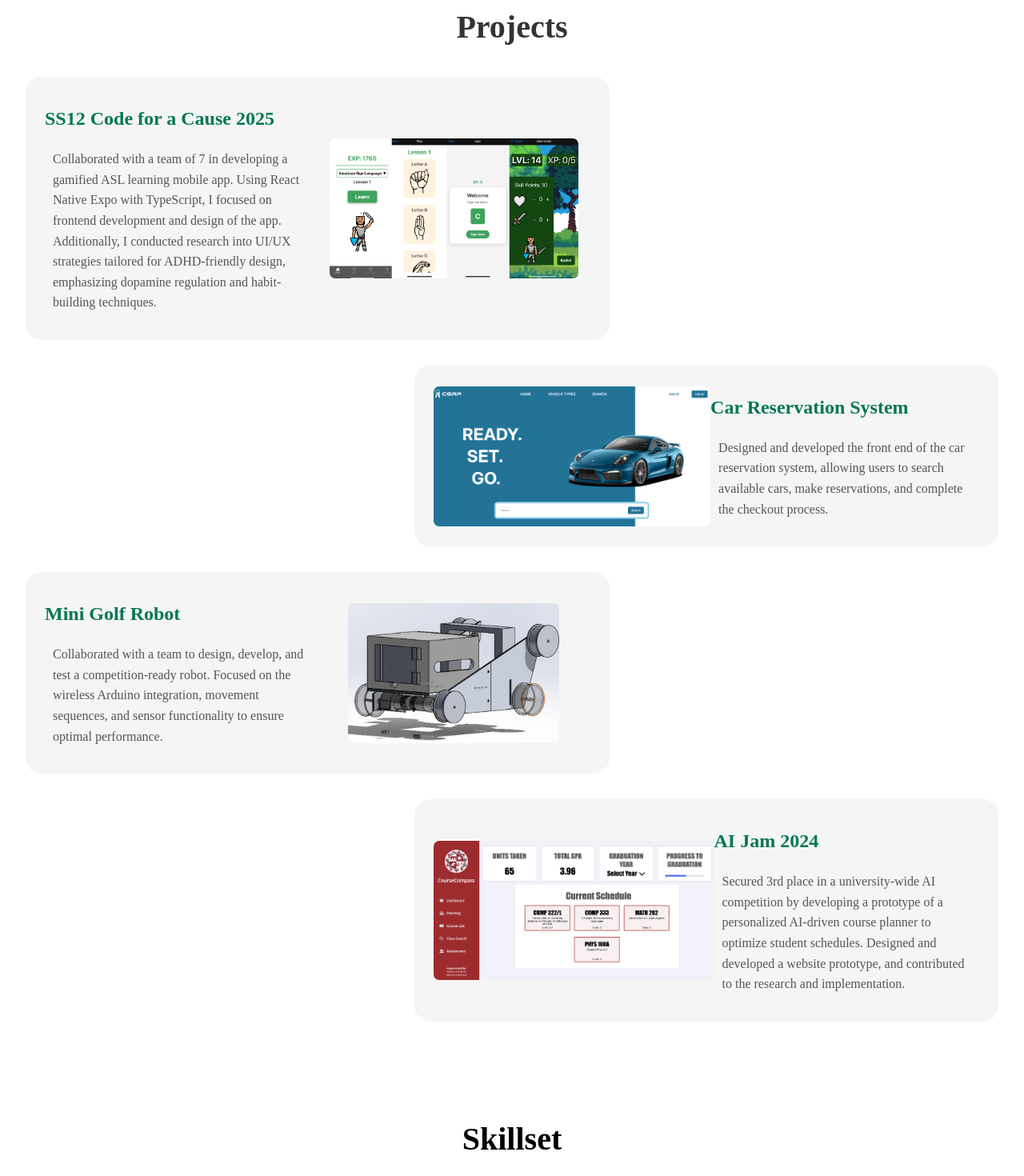
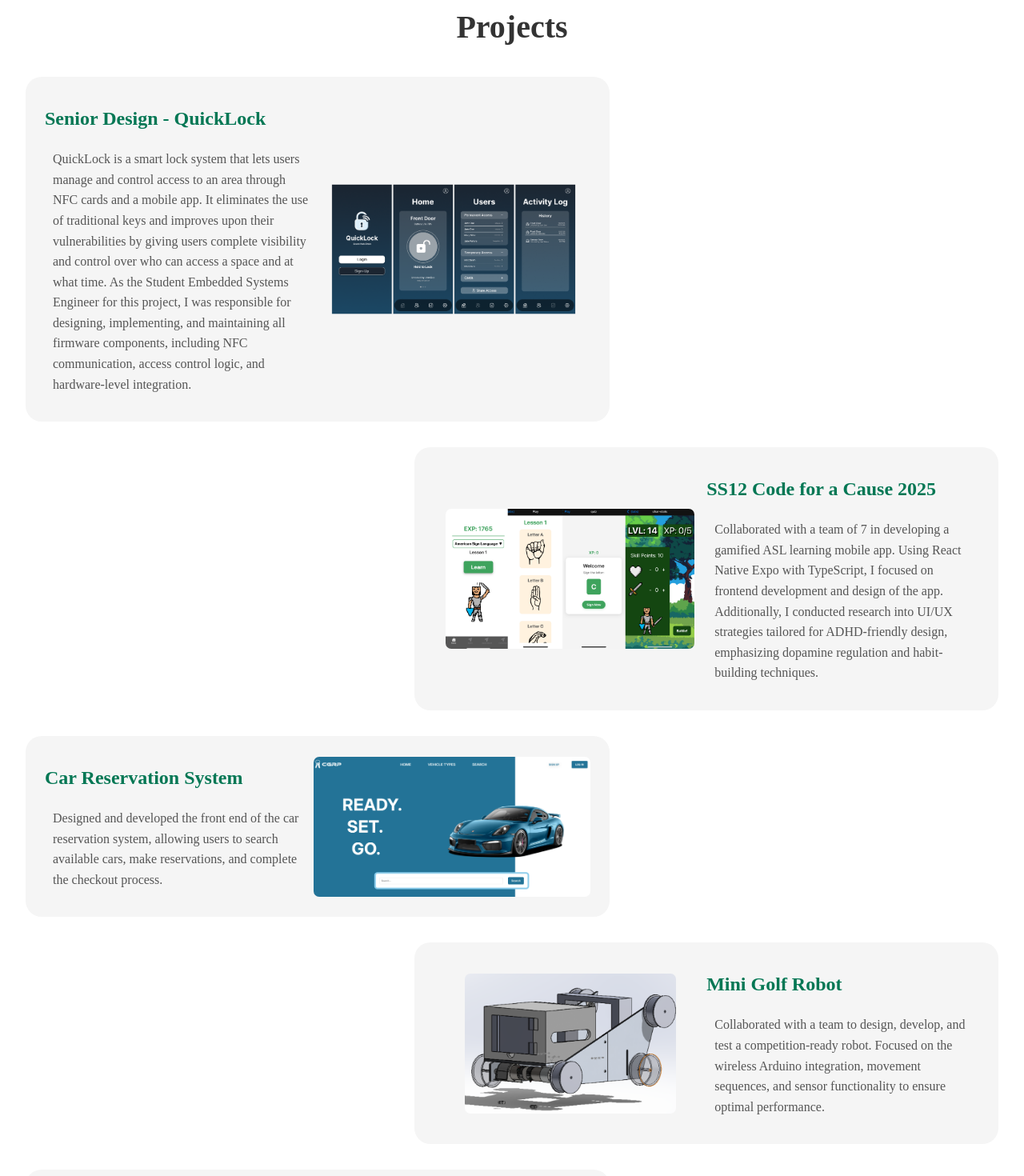
Before and after one commit to AlbertoRubalcava/AlbertoRubalcava.github.io, a React (Create React App) app: page / in a window 1280 px wide. Shown: the part 1540-3010 px from the top of the page at 80% size. Built offline with nearby package versions, Linux system fonts and the light colour scheme; a web font is replaced by a local one.

Commit message:
added senior design project

```diff
--- a/src/Projects.jsx
+++ b/src/Projects.jsx
@@ -4,11 +4,19 @@ import SDC from './images/SDC.png';
 import CGRP from './images/CGRP.png';
 import JAM from './images/JAM.png';
 import SS12 from './images/SS12.png';
+import QL from './images/QuickLock.png';
 import AOS from "aos";
 import "aos/dist/aos.css";
 
 const Projects = () => {
   const projects = [
+    {
+      title: "Senior Design - QuickLock",
+      description:
+        "QuickLock is a smart lock system that lets users manage and control access to an area through NFC cards and a mobile app. It eliminates the use of traditional keys and improves upon their vulnerabilities by giving users complete visibility and control over who can access a space and at what time. As the Student Embedded Systems Engineer for this project, I was responsible for designing, implementing, and maintaining all firmware components, including NFC communication, access control logic, and hardware-level integration.",
+      image: QL,
+      link: 'https://github.com/vicat0ria/chipi-chipi/',
+    },
     {
       title: "SS12 Code for a Cause 2025",
       description:
@@ -31,7 +39,7 @@ const Projects = () => {
       link: 'https://github.com/AlbertoRubalcava/SDC2024',
     },
     {
-      title: "AI Jam 2024",
+      title: "CourseCompass - AI Jam 2024",
       description:
         "Secured 3rd place in a university-wide AI competition by developing a prototype of a personalized AI-driven course planner to optimize student schedules. Designed and developed a website prototype, and contributed to the research and implementation.",
       image: JAM,
```
Also changed, not shown: src/images/QuickLock.png (added).
